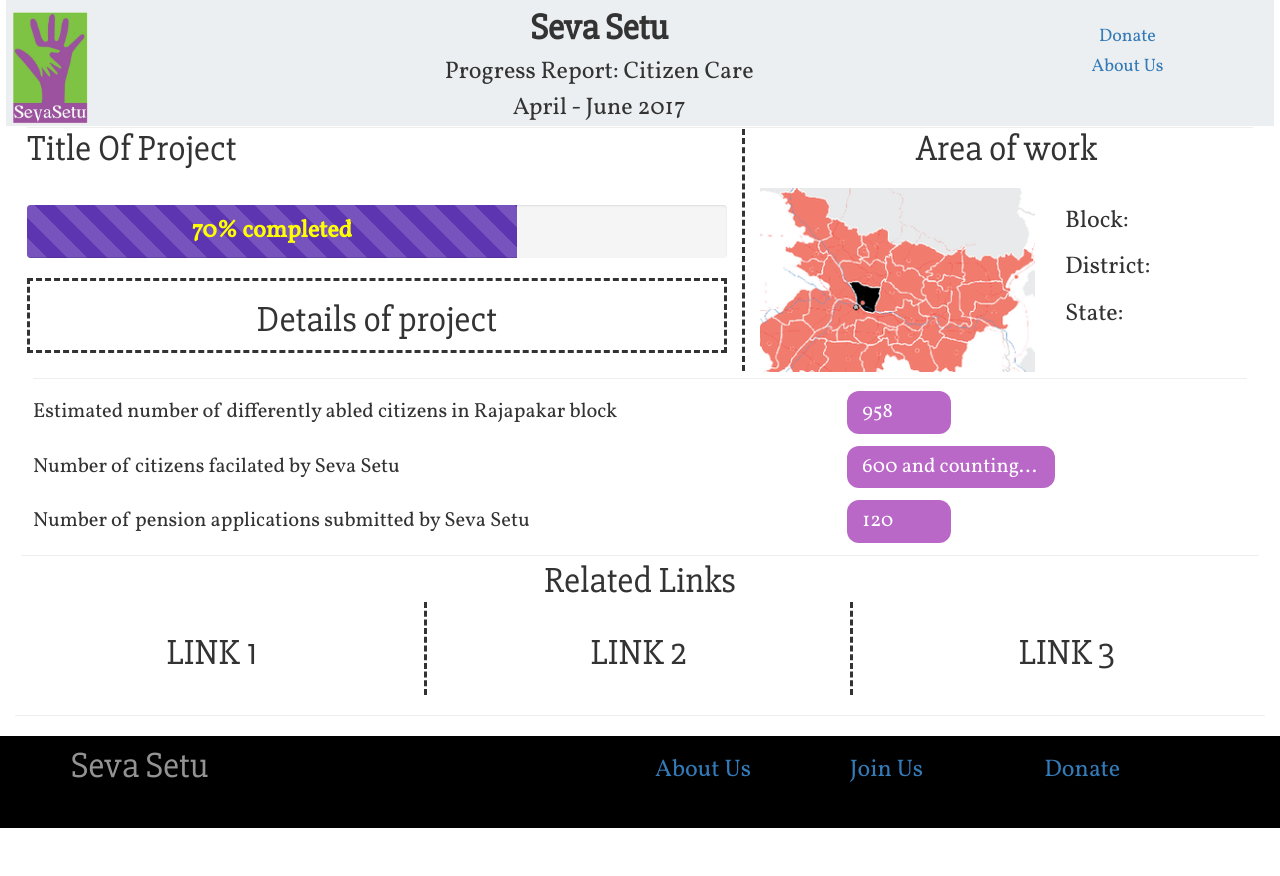
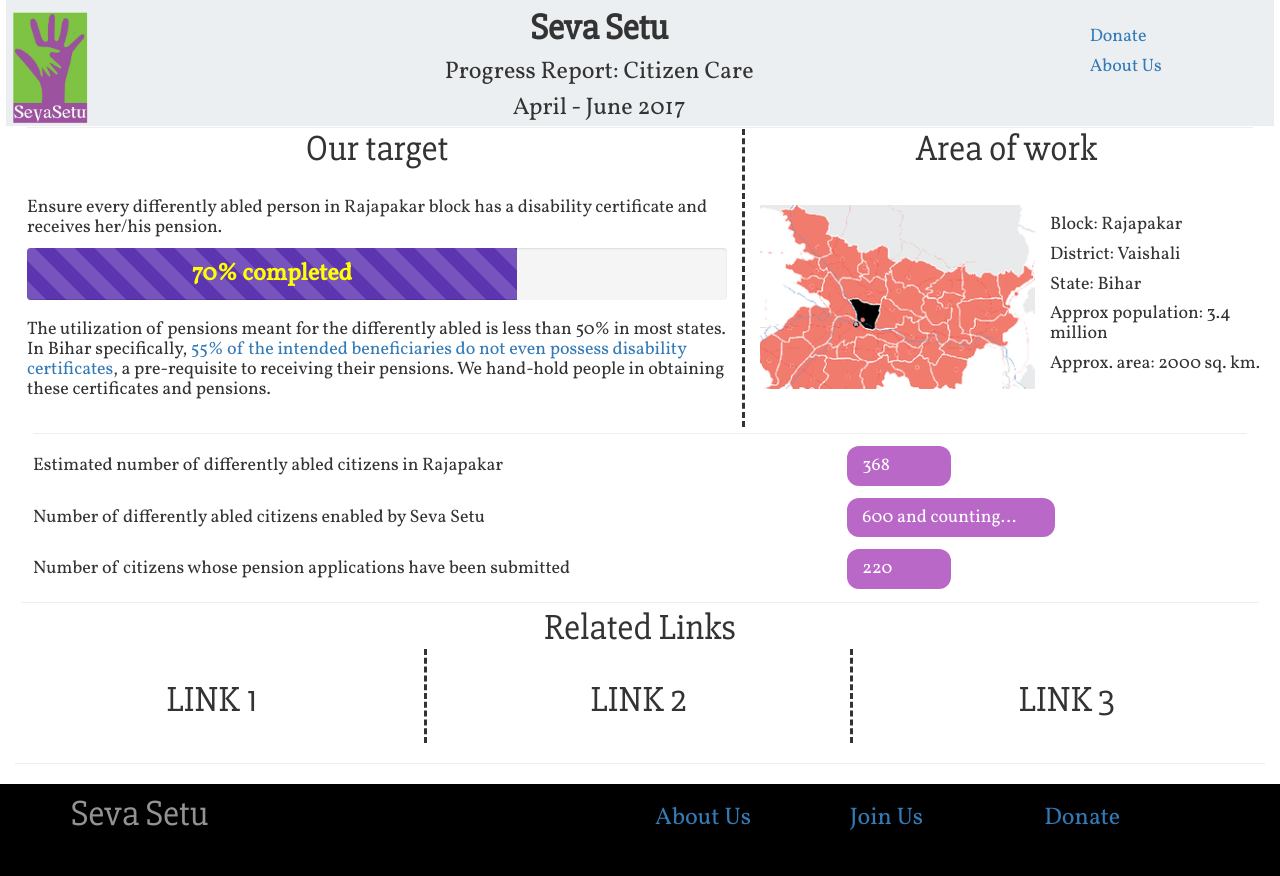
Before and after one commit to seva-setu/fundraiser-report-card, a PHP site: page / in a window 1280 px wide. Before the commit the page ends 828 px from the top, so only its background shows below. Run offline with PHP 8.4, Linux system fonts and the light colour scheme; some libraries are stand-ins or nearby versions.

Commit message:
Text added in div2,div3,div4

```diff
--- a/index.php
+++ b/index.php
@@ -22,9 +22,6 @@
 	footer {
         background-color: black;
 	}
-	.addMargin{
-
-	}
 	.decMargin{
 		margin:1px auto;
 	}
@@ -42,6 +39,9 @@
   		.btn_no{
 		margin-top:5% ;
 		}
+		.centerify{
+		text-align: center;
+		}
 	}
 	@media screen and (min-width:320px) and (max-width:640px) and (orientation:landscape) {
 
@@ -55,6 +55,9 @@
   		.btn_no{
 		margin-top:5% ;
 		}
+		.centerify{
+		text-align: center;
+		}
 	}
 	h1{
 		font-size: 3em;
@@ -65,14 +68,10 @@
 		font-family: 'Vollkorn', serif;
 	}
 	h4{
-		font-size: 1.7em;
+		font-size: 1.5em;
 		font-family: 'Vollkorn', serif;
 	}
-	h5{
-		font-family: 'Vollkorn', serif;
-		font-size: 1.5em;
-		text-align: center;
-	}
+
 	hr.style6 {
 	background-color: #fff;
 	border-top: 2px dotted #8c8b8b;
@@ -101,8 +100,8 @@
 			</div>
 			<div id="div1-3" class="col-xs-1" >
 				<br>
-				<div><h5><a class="nav-link" href="http://sevasetu.org/contribute-now/" target="_blank">Donate</a></h5></div>
-				<div><h5><a class="nav-link" href="http://sevasetu.org/" target="_blank">About Us</a></h5></div>
+				<div><h4 class="centerify"><a class="nav-link" href="http://sevasetu.org/contribute-now/" target="_blank">Donate</a></h5></div>
+				<div><h4 class="centerify"><a class="nav-link" href="http://sevasetu.org/" target="_blank">About Us</a></h5></div>
 			</div>
 		</div>
 	</div>
@@ -110,16 +109,18 @@
 		<hr class="decMargin" id="hr1">
 		<div class="row">
 			<div class="col-sm-7 button-wrapper border" style="">
-				<h1 id="title" class="decMargin">Title Of Project</h1>
+				<h1 id="title" class="decMargin" style="text-align: center;">Our target</h1>
 					<br>
-				<br>
+					<h4 id="target_text">Ensure every differently abled person in Rajapakar block has a disability certificate and receives her/his pension.</h4>
+					<div id="tilt"><h2 class="centerify" style="color: green;">~~~<h2></div>
 				<div class="progress" style="width:100%;height:4.4em;">
     				<div class="progress-bar progress-bar-striped active" role="progressbar" aria-valuenow="70" aria-valuemin="0" aria-valuemax="100" style="width:70%;background-color:#5e35b1">
     				<h2 style="color:#ffff00;top: 25%;position: relative;margin-top:0px;"><b>70% completed</b></h2>
     				</div>
   				</div>
-  				<div style="border-style: dashed;text-align: center;position: relative;">
-  					<h1>Details of project</h1>
+  				<div style="position: relative;" class="centerify">
+  					<h4>The utilization of pensions meant for the differently abled is less than 50% in most states. In Bihar specifically, <a href=”http://www.disabilityaffairs.gov.in/upload/uploadfiles/files/disabilityinindia2011data.pdf”> 55% of the intended beneficiaries do not even possess disability certificates</a>, a pre-requisite to receiving their pensions. We hand-hold people in obtaining these certificates and pensions.</h4>
+
   				</div>
   				<br>
 
@@ -127,14 +128,17 @@
 			<div class="col-sm-5 div3" style="">
 				<h1 style="text-align:center;" class="decMargin" id="areaofwork">Area of work</h1>
 				<br>
+				<br>
 				<div class="row">
 					<div class="col-sm-7">
 						<img class="img-responsive" src="img/vaishali_resized.png" style="width: 100%"></img>
 					</div>
-					<div class="col-sm-5">
-						<h2>Block:</h2>
-						<h2>District:</h2>
-						<h2>State:</h2>
+					<div class="col-sm-5" style="padding: 0px;">
+						<h4>Block: Rajapakar</h4>
+						<h4>District: Vaishali</h4>
+						<h4>State: Bihar</h4>
+						<h4>Approx population: 3.4 million</h4>
+						<h4>Approx. area: 2000 sq. km. </h4>
 					</div>
 				</div>
 			</div>
@@ -144,16 +148,16 @@
 		<hr style="margin: 0.5%;">
 		<div class="row" style="padding: 0.5em;">
 			<div class="col-xs-8" style="">
-				<h4>Estimated number of differently abled citizens in Rajapakar block</h4>
+				<h4>Estimated number of differently abled citizens in Rajapakar </h4>
 			</div>
 			<div id="div4-12" class="col-xs-1 btn_no" style="background-color: #ba68c8;">
-				<h4 style="color: white;">958</h4>
+				<h4 style="color: white;">368</h4>
 			</div>
 			<div id="div4-13" class="col-xs-3"></div>
 		</div>
 		<div class="row" style="padding: 0.5em;">
 			<div class="col-xs-8" style="">
-				<h4>Number of citizens facilated by Seva Setu </h4>
+				<h4>Number of differently abled citizens enabled by Seva Setu </h4>
 			</div>
 			<div id="div4-22" class="col-xs-2 btn_no" style="background-color: #ba68c8;">
 				<h4 style="color: white;">600 and counting...</h4>
@@ -162,17 +166,17 @@
 		</div>
 		<div class="row" style="padding: 0.5em">
 			<div class="col-xs-8" style="">
-				<h4>Number of pension applications submitted by Seva Setu</h4>
+				<h4>Number of citizens whose pension applications have been submitted</h4>
 			</div>
 			<div id="div4-32" class="col-xs-1 btn_no" style="background-color: #ba68c8;">
-				<h4 style="color: white;">120</h4>
+				<h4 style="color: white;">220</h4>
 			</div>
 			<div id="div4-33" class="col-xs-3"></div>
 		</div>
 	</div>
 	<div class="container-fluid">
 		<hr style="margin: 0.5%;">
-		<h1 style="text-align:center;margin:0 auto;">Related Links</h1>
+		<h1 style="text-align:center;" class="decMargin" id="relatedlinks">Related Links</h1>
 		<div class="row">
 			<div class="col-sm-4 border" style="text-align: center;padding: 1em;">
 			<h1>LINK 1</h1>
@@ -210,7 +214,7 @@
 
 			if ($window.width() <= 640) {
 				$('#div1-3').removeClass('col-xs-1');
-			$('#div1-3').toggle();
+				$('#div1-3').remove();
 	            $('#div1-1').removeClass('col-xs-1').addClass('col-xs-2');
 	            $('#div4-12').removeClass('col-xs-1').addClass('col-xs-2');
 	            $('#div4-13').removeClass('col-xs-3').addClass('col-xs-2');
@@ -221,7 +225,7 @@
 	            $('#title').removeClass('decMargin');
 	            $('#hr1').removeClass('decMargin');
 	            $('#areaofwork').removeClass('decMargin');
-
+	            $('#relatedlinks').removeClass('decMargin');
 	            console.log('resized');
         	}
         	else{
@@ -229,6 +233,7 @@
         		$('#title').addClass('decMargin');
            		$('#hr1').addClass('decMargin');
             	$('#areaofwork').addClass('decMargin');
+            	$('#tilt').remove();
 
         	};
 
```
Lines whose indentation alone changed are shown as unchanged.
